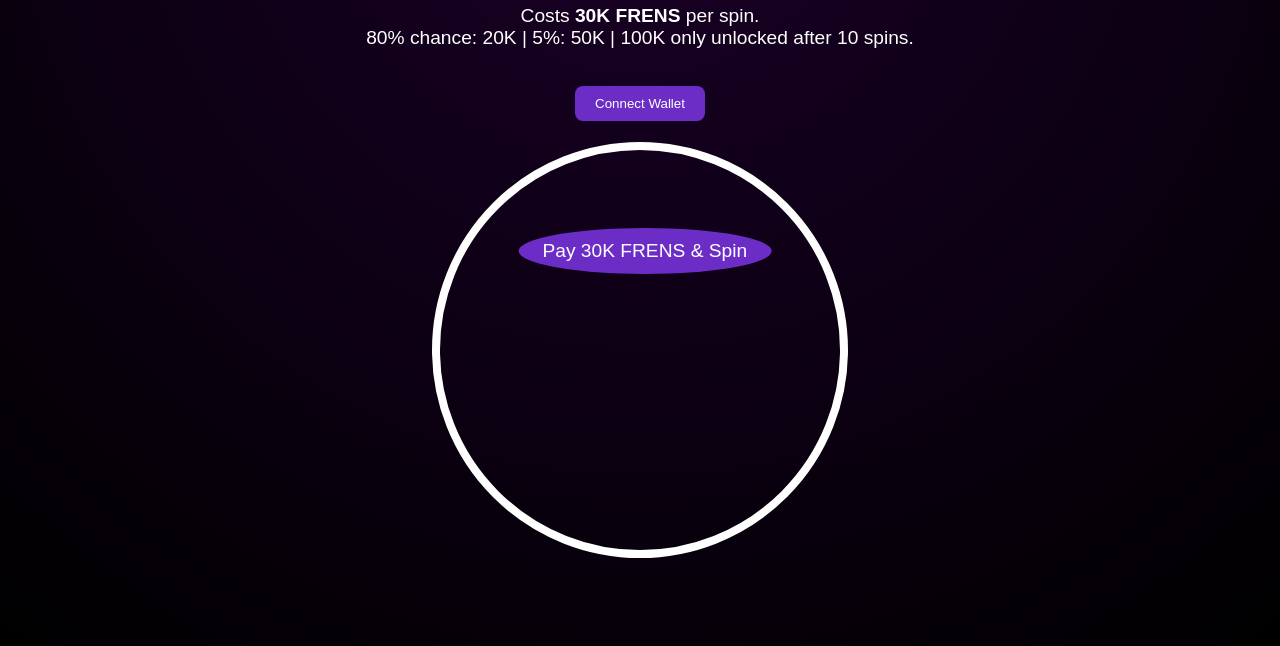
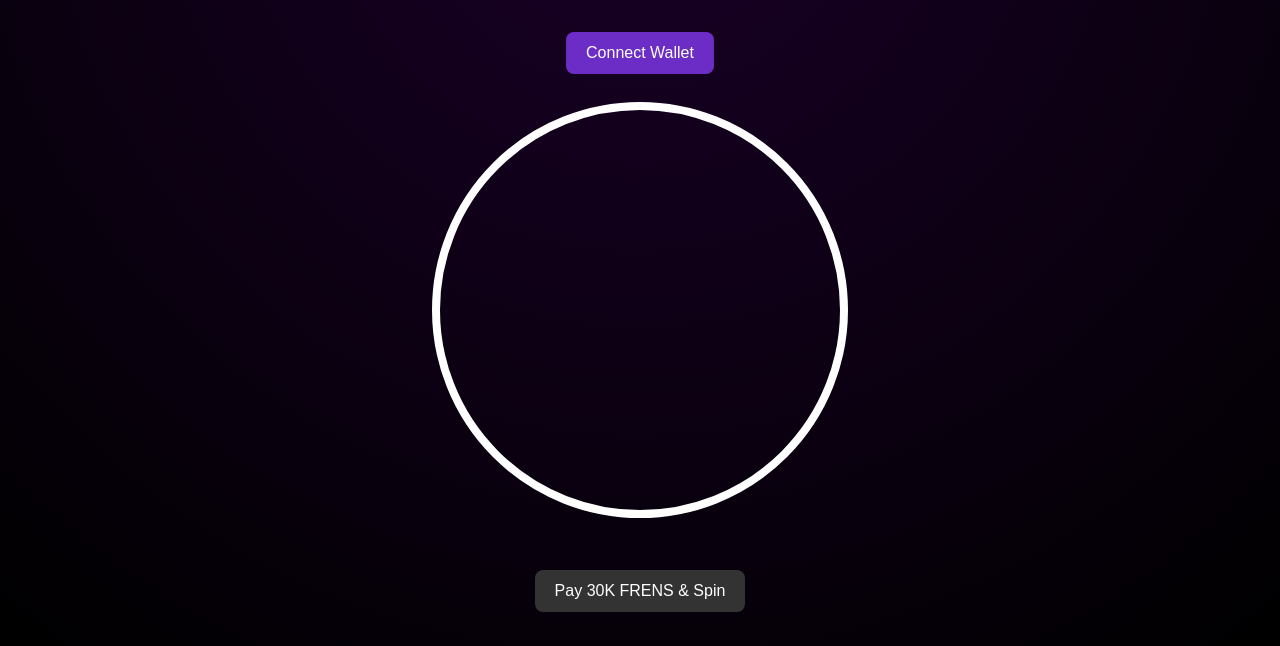
Before and after one commit to Krusherk/frenwheel, a plain HTML site: page index.html in a window 1280 px wide. Shown: the part 154-800 px from the top of the page. Drawn offline with nearby package versions, Linux system fonts and the light colour scheme.

Commit message:
Update style.css

```diff
--- a/style.css
+++ b/style.css
@@ -11,6 +11,7 @@ body {
 
 .container {
   text-align: center;
+  max-width: 600px;
 }
 
 .title {
@@ -19,53 +20,30 @@ body {
 }
 
 .subtitle {
-  font-size: 1.2rem;
-  margin-bottom: 0.2rem;
-}
-
-.rules {
-  font-size: 0.9rem;
-  color: #bbb;
+  font-size: 1rem;
+  color: #ccc;
   margin-bottom: 2rem;
 }
 
 .wheel-container {
-  position: relative;
-  display: inline-block;
+  margin: 20px auto;
 }
 
 #wheelCanvas {
   border-radius: 50%;
   border: 8px solid #fff;
-  margin-bottom: 1rem;
-}
-
-#spinButton {
-  position: absolute;
-  top: 50%;
-  left: 50%;
-  transform: translate(-50%, -50%);
-  background: #6c2dc7;
-  color: white;
-  font-size: 1.2rem;
-  padding: 12px 24px;
-  border: none;
-  border-radius: 50%;
-  cursor: pointer;
-}
-
-.wallet-controls {
-  margin-top: 2rem;
+  margin-bottom: 20px;
 }
 
 button {
   background: #6c2dc7;
   border: none;
-  padding: 10px 20px;
-  margin: 0.3rem;
+  padding: 12px 20px;
+  margin: 8px;
   color: white;
   border-radius: 8px;
   cursor: pointer;
+  font-size: 1rem;
 }
 
 button:disabled {
@@ -73,8 +51,15 @@ button:disabled {
   cursor: not-allowed;
 }
 
+#result {
+  margin-top: 20px;
+  font-size: 1.3rem;
+  font-weight: bold;
+  color: #ffdd57;
+}
+
 #status {
-  margin-top: 1rem;
+  margin-top: 10px;
   font-size: 0.9rem;
   color: #aaa;
 }
```
